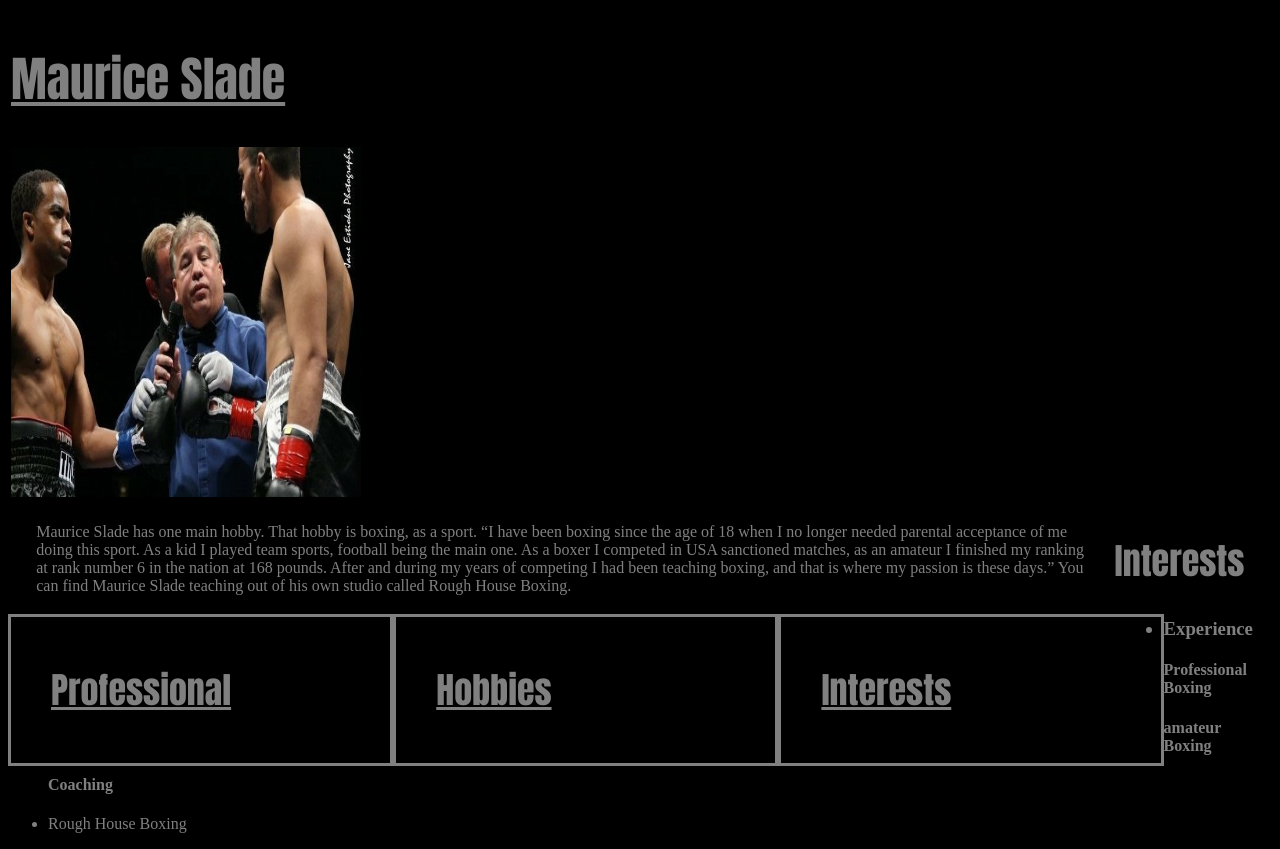
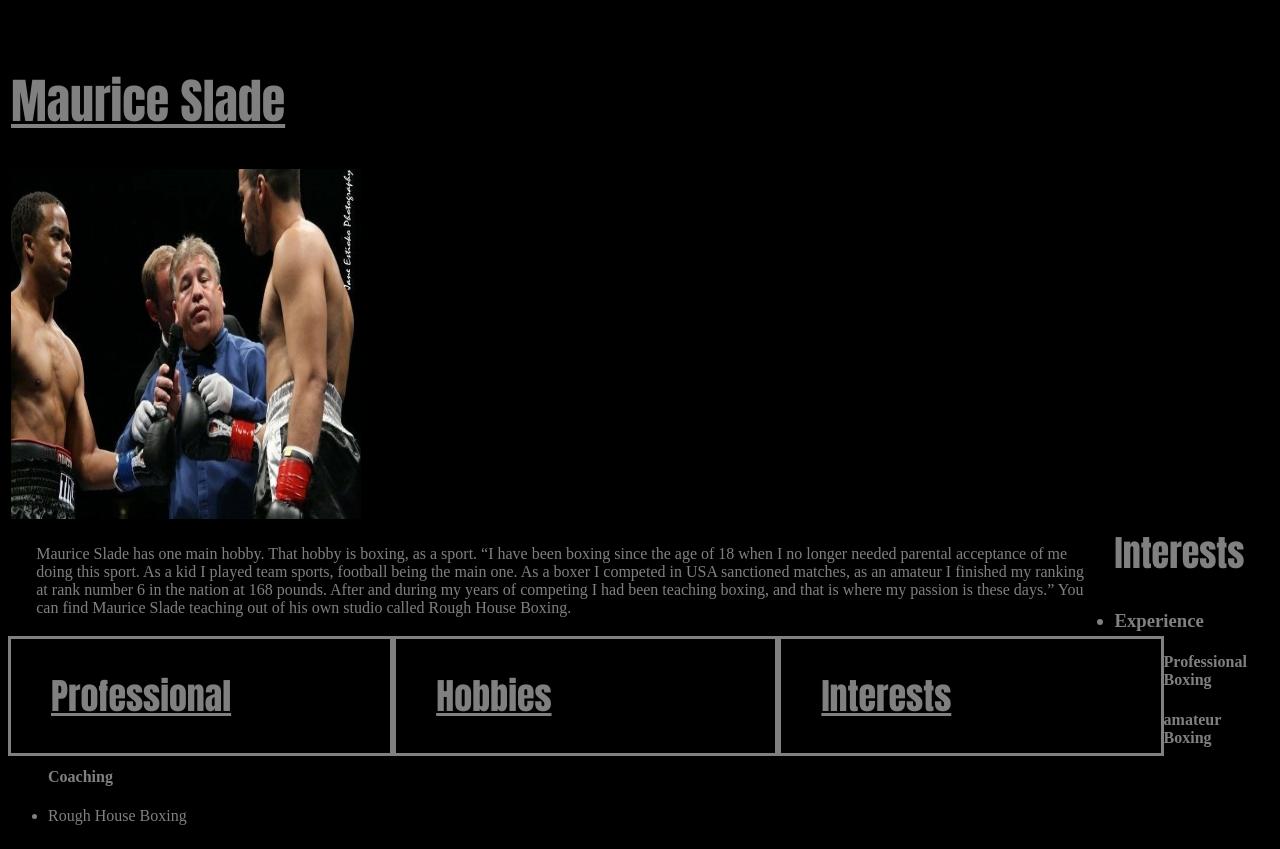
Before and after one commit to mslade408/https-github.com-mslade408-.github.io, a plain HTML site: page Hobbies.html in a window 1280 px wide. Drawn offline with Linux system fonts and the light colour scheme; a script that the page names is missing.

Commit message:
Add files via upload

```diff
--- a/style.css
+++ b/style.css
@@ -21,6 +21,7 @@ nav {
   background-color:
     width: 250px;
   height: inherit;
+display: inline;
 }
 
 main {}
@@ -35,13 +36,14 @@ h1 {
   float: right;
 }
 
-.div2 {display: flex;
+.div2 {display:inline-block;
   width: 30%;
   border: solid;
   border-color: grey;
   background-color: black;
-  align-content: center;
+  align-content: left;
   float: left;
+
 }
 
 ul {
@@ -49,7 +51,7 @@ ul {
 }
 
 container {
-display: flex;
+display:flex;
   width: 1050px;
   height: 50%;
   border-color: white;
@@ -57,13 +59,14 @@ display: flex;
   align-items: center;
 }
 .div3 {
-  width: 50%;
+  width: 100%;
   height: 50%;
   border: solid;
   border-color: none;
   background-color: black;
-  align-content: center;
-  align-items: center;
+  align-items: left;
+  float: left;
+
   }
 
 .div4 {
@@ -107,7 +110,7 @@ a:hover,a h2:hover {
   display: block;
   width: 35%;
 }
-nav{ display: inline;}
+
 li {color: grey}
 ul {color: grey
 }
```
